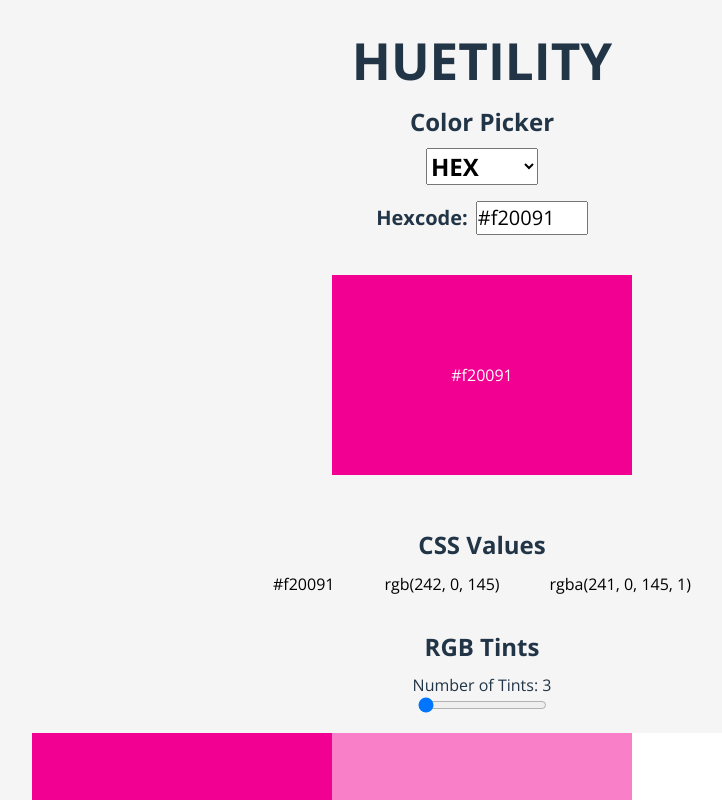
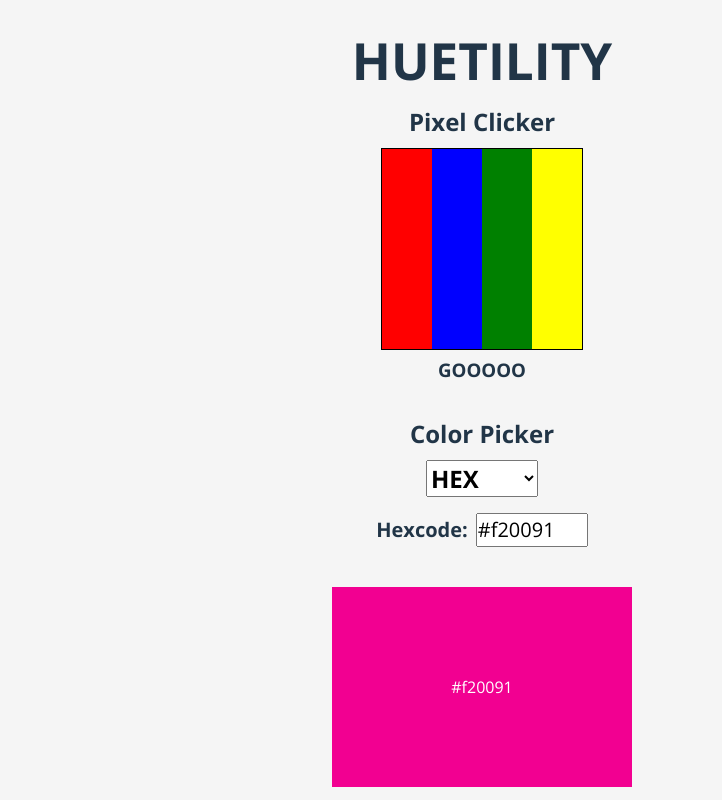
Before and after one commit to amandahinton/huetility, a React (Vite) app: page / in a window 1280 px wide. Shown: the top 800 px of the page, without its empty margins (158-880 px from the left). Built offline with nearby package versions, Linux system fonts and the light colour scheme.

Commit message:
add pixel clicker to app

```diff
--- a/src/App.tsx
+++ b/src/App.tsx
@@ -1,12 +1,19 @@
-import { CSSValues, ColorPicker, ScaleShades, Swatch, ScaleTints } from "./components";
+import {
+  ColorPicker,
+  ScaleShades,
+  ColorSpace,
+  CSSValues,
+  ScaleTints,
+} from "./components";
 import { ColorProvider } from "./contexts/ColorContext";
 import "./App.css";
-import "../src/components/index.css"
+import "../src/components/index.css";
 
 function App() {
   return (
     <ColorProvider>
       <h1>HUETILITY</h1>
+      <ColorSpace />
       <ColorPicker />
       <CSSValues />
       <ScaleTints />
--- a/src/components/index.ts
+++ b/src/components/index.ts
@@ -1,7 +1,9 @@
+export * from "./Canvas.tsx";
 export * from "./ColorPicker.tsx";
 export * from "./ColorPickerHEX.tsx";
 export * from "./ColorPickerRGB.tsx";
 export * from "./ColorPickerRGBA.tsx";
+export * from "./ColorSpace.tsx";
 export * from "./CSSValues.tsx";
 export * from "./ScaleShades.tsx";
 export * from "./Swatch.tsx";
```
